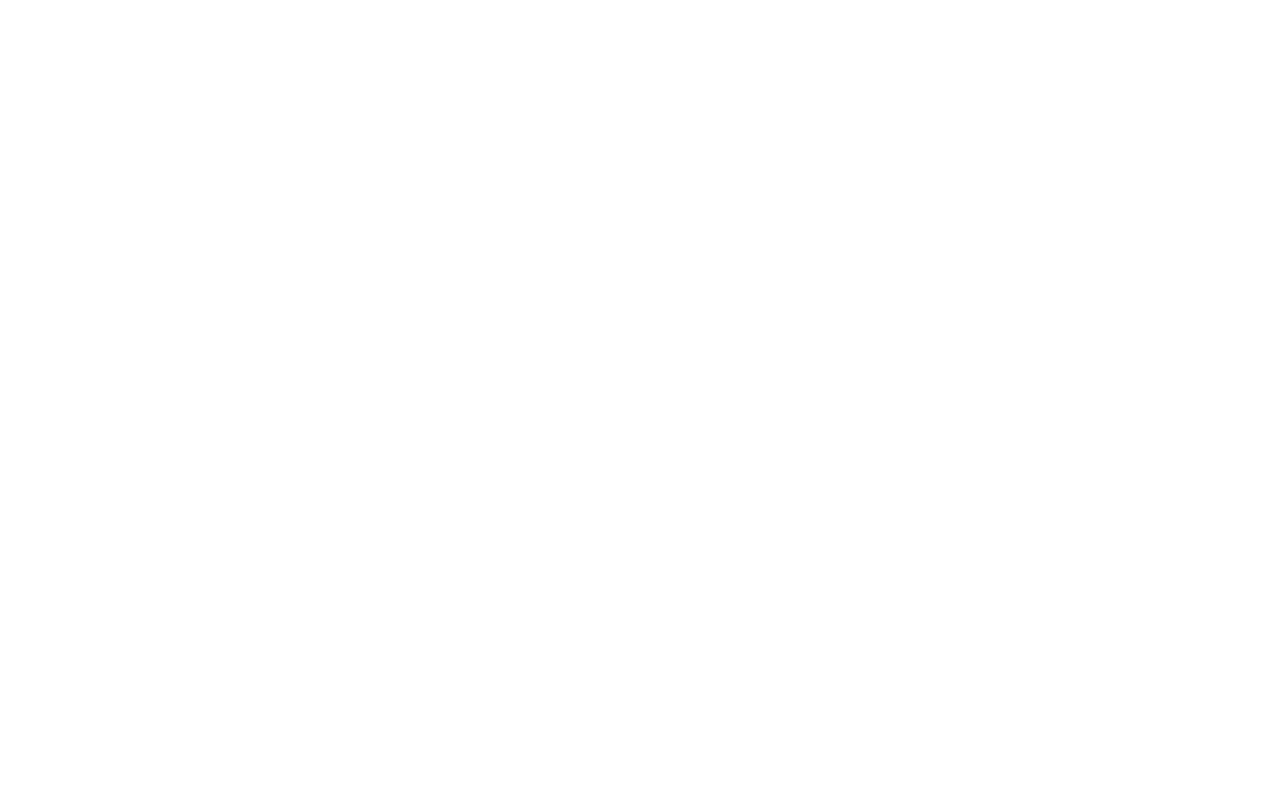
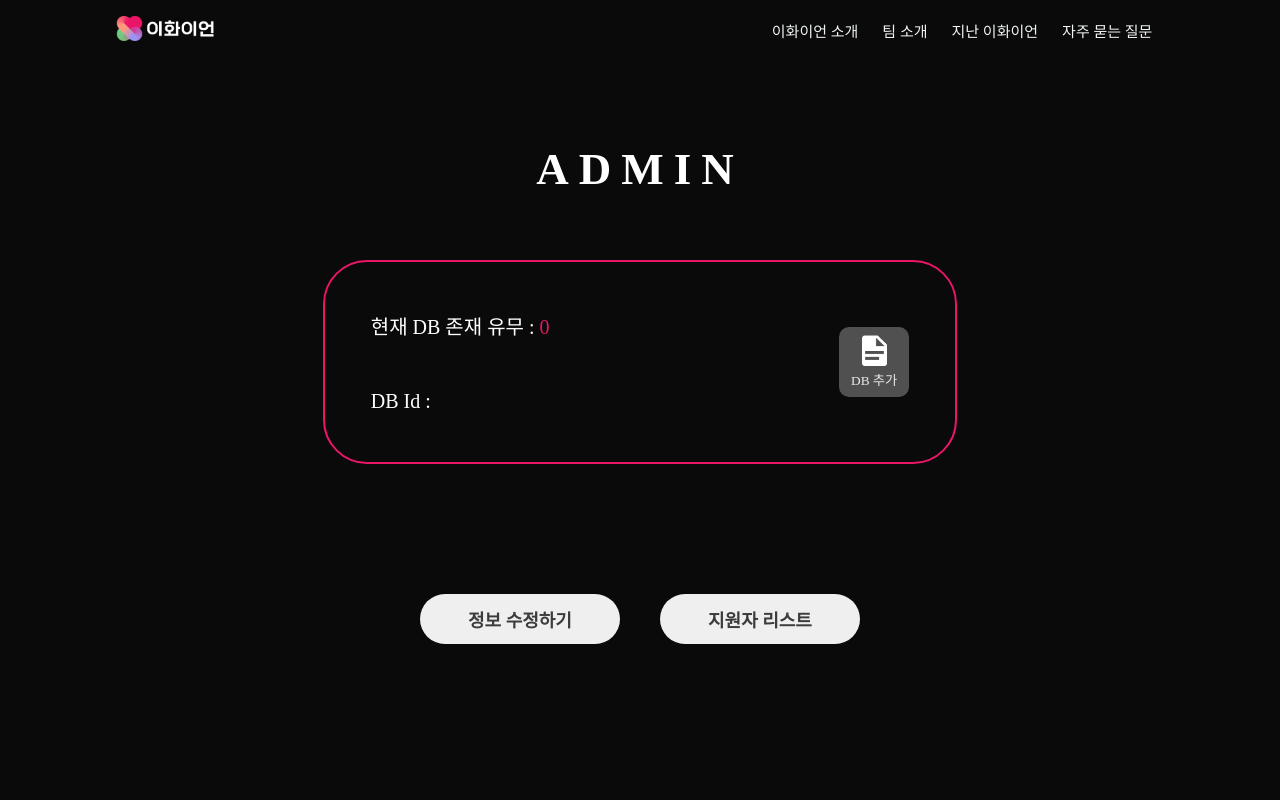
Before and after one commit to hyeinNa/recruiting_2023, a React (Create React App) app in the folder client/: page /admin/landing in a window 1280 px wide. Before the commit this address had no page. Shown: the top 800 px of the page. Built offline with nearby package versions, Linux system fonts and the light colour scheme; no server answers; a web font is replaced by a local one.

Commit message:
#38 관리자 landing 페이지

```diff
--- a/client/src/App.js
+++ b/client/src/App.js
@@ -15,8 +15,8 @@ import NotPeriod from "./components/views/ResultPages/NotPeriod";
 import NewApplicantEnroll from "./components/views/RegisterPages/NewApplicantEnroll";
 import AdminLogin from "./components/views/AdminPages/AdminLogin";
 import ModifyInfo from "./components/views/ManagerPages/ModifyInfo";
-import GenerateDB from "./components/views/ManagerPages/GenerateDB";
-
+import GenerateDB from "./components/views/AdminPages/GenerateDB";
+import ApplicantList from "./components/views/AdminPages/ApplicantList";
 function App() {
   return (
     <div className="App">
@@ -41,12 +41,13 @@ function App() {
           <Route exact path="/result/:id" element={<ShowResult />} />
           <Route exact path="/result/notperiod/:id" element={<NotPeriod />} />
           <Route exact path="/admin" element={<AdminLogin />} />
+          <Route exact path="/admin/modifyInfo/:id" element={<ModifyInfo />} />
           <Route
             exact
-            path="/manager/modifyInfo/:id"
-            element={<ModifyInfo />}
+            path="/admin/applicantList/:id"
+            element={<ApplicantList />}
           />
-          <Route exact path="/manager/generate" element={<GenerateDB />} />
+          <Route exact path="/admin/landing" element={<GenerateDB />} />
         </Routes>
       </BrowserRouter>
     </div>
--- /dev/null
+++ b/client/src/components/views/AdminPages/ApplicantList.js
@@ -0,0 +1,7 @@
+import React from "react";
+
+function ApplicantList() {
+  return <div>ApplicantList</div>;
+}
+
+export default ApplicantList;
--- /dev/null
+++ b/client/src/components/views/AdminPages/GenerateDB.css
@@ -0,0 +1,104 @@
+.generateDB_container {
+  width: 100%;
+  height: 100vh;
+  background-color: #0a0a0a;
+}
+.generateDB_inner_container {
+  max-width: var(--nav-bar-max-width);
+  height: 100%;
+  margin: 0 auto;
+}
+.generateDB_content_container {
+  width: 92%;
+  height: 100%;
+  margin: 0 auto;
+  display: flex;
+  flex-direction: column;
+  align-items: center;
+}
+.generateDB_title {
+  font-size: 45px;
+  font-weight: 700;
+  color: white;
+  letter-spacing: 10px;
+  text-align: center;
+  padding-top: 143px;
+}
+.generateDB_dbInfo_wrap {
+  min-width: 400px;
+  width: 60%;
+  height: 200px;
+  border: solid;
+  border-width: 2px;
+  border-radius: 44px;
+  border-color: var(--ewhaian-pink);
+  margin-top: 65px;
+  display: flex;
+  flex-direction: row;
+  justify-content: space-around;
+}
+.dbInfo_labels {
+  width: 60%;
+  font-size: 20px;
+  font-weight: 400;
+  display: flex;
+  flex-direction: column;
+  justify-content: space-evenly;
+  color: white;
+}
+.pink {
+  display: inline;
+  color: var(--ewhaian-pink);
+}
+.generateDB_button {
+  display: flex;
+  flex-direction: column;
+  justify-content: center;
+}
+.generateDB_button button {
+  border: 0;
+  border-radius: 10px;
+  width: 70px;
+  height: 70px;
+  background-color: #505050;
+  padding: 6px 10px;
+}
+.generateDB_button button:hover {
+  box-shadow: 0 5px 20px rgba(0, 0, 0, 0.8) inset;
+}
+
+.generateDB_button button div {
+  width: 100%;
+  height: 100%;
+  display: flex;
+  flex-direction: column;
+  align-items: center;
+  justify-content: space-around;
+  color: #eae8e8;
+}
+.generateDB_button button div img {
+  width: 25px;
+  height: auto;
+}
+.generateDB_move_buttons {
+  width: 100%;
+  display: flex;
+  flex-direction: row;
+  justify-content: center;
+  margin-top: 130px;
+}
+.generateDB_move_buttons button {
+  border: 0;
+  width: 200px;
+  height: 50px;
+  font-size: 18px;
+  font-weight: 600;
+  border-radius: 100px;
+  margin-left: 20px;
+  margin-right: 20px;
+  color: #3c3c3c;
+}
+.generateDB_move_buttons button:hover {
+  background-color: #eb166a;
+  color: #ffffff;
+}
--- /dev/null
+++ b/client/src/components/views/AdminPages/GenerateDB.js
@@ -0,0 +1,112 @@
+import React from "react";
+import { useState, useEffect } from "react";
+import { useNavigate } from "react-router-dom";
+import axios from "axios";
+import "./GenerateDB.css";
+import Header from "../../Header/Header";
+import Footer from "../../Footer/Footer";
+
+function GenerateDB() {
+  const navigate = useNavigate();
+  //DB가 존재하는지에 대한 변수
+  const [isInDB, setIsInDB] = useState(0);
+  const [objectId, setObjectId] = useState("");
+  useEffect(() => {
+    axios
+      .post("/api/manager/find", {
+        key: 1234,
+      })
+      .then((response) => {
+        setIsInDB(response.data.isInDB);
+        if (response.data.isInDB === "true") {
+          setObjectId(response.data.objectId);
+        }
+      })
+      .catch((error) => {
+        console.log("An error occurred: ", error.response);
+      });
+  }, []);
+  const addDB = () => {
+    if (isInDB === "true") {
+      alert("이미 DB가 존재합니다.");
+    } else {
+      axios
+        .post("/api/manager/init", {
+          key: 1234,
+          cardinalNumber: "",
+          recruitingTeams: 0,
+          applicationSubmissionPeriod: "",
+          firstPresentationPeriod: "",
+          interviewPeriod: "",
+          finalPresentationPeriod: "",
+          isApplicationPeriod: false,
+          masterName: "",
+          masterPhoneNumber: "",
+          masterTrainingPlace: "",
+        })
+        .then((response) => {
+          console.log(response.data.basicInfoCreate);
+        })
+        .catch((error) => {
+          console.log("An error occurred: ", error.response);
+        });
+      alert("DB를 추가하였습니다.");
+      window.location.reload();
+    }
+  };
+  return (
+    <div>
+      <Header />
+      <div className="generateDB_container">
+        <div className="generateDB_inner_container">
+          <div className="generateDB_content_container">
+            <div className="generateDB_title">ADMIN</div>
+            <div className="generateDB_dbInfo_wrap">
+              <div className="dbInfo_labels">
+                <div className="dbInfo_label1">
+                  현재 DB 존재 유무 : <div className="pink">{isInDB}</div>
+                </div>
+                <div className="dbInfo_label2">
+                  DB Id : <div className="pink">{objectId}</div>
+                </div>
+              </div>
+              <div className="generateDB_button">
+                <button type="button" onClick={addDB}>
+                  <div>
+                    <img src="/img/admin/dbGenerate.png" alt="dbPlus" />
+                    DB 추가
+                  </div>
+                </button>
+              </div>
+            </div>
+            <div className="generateDB_move_buttons">
+              <button
+                type="button"
+                onClick={() => {
+                  navigate("/admin/modifyInfo/" + objectId, {
+                    replace: false,
+                  });
+                }}
+              >
+                정보 수정하기
+              </button>
+              <button
+                type="button"
+                onClick={() => {
+                  navigate("/admin/applicantList/" + objectId, {
+                    replace: false,
+                  });
+                }}
+              >
+                지원자 리스트
+              </button>
+            </div>
+          </div>
+        </div>
+      </div>
+      <Footer />
+    </div>
+  );
+}
+
+export default GenerateDB;
--- a/client/src/components/views/ManagerPages/GenerateDB.js
+++ /dev/null
@@ -1,78 +0,0 @@
-import React from "react";
-import { useState, useEffect } from "react";
-import { useNavigate } from "react-router-dom";
-import axios from "axios";
-
-function GenerateDB() {
-  const navigate = useNavigate();
-  //DB가 존재하는지에 대한 변수
-  const [isInDB, setIsInDB] = useState(0);
-  const [objectId, setObjectId] = useState("");
-  useEffect(() => {
-    axios
-      .post("/api/manager/find", {
-        key: 1234,
-      })
-      .then((response) => {
-        setIsInDB(response.data.isInDB);
-        if (response.data.isInDB === "true") {
-          setObjectId(response.data.objectId);
-        }
-      })
-      .catch((error) => {
-        console.log("An error occurred: ", error.response);
-      });
-  }, []);
-  const addDB = () => {
-    if (isInDB === "true") {
-      alert("이미 DB가 존재합니다.");
-    } else {
-      axios
-        .post("/api/manager/init", {
-          key: 1234,
-          cardinalNumber: "",
-          recruitingTeams: 0,
-          applicationSubmissionPeriod: "",
-          firstPresentationPeriod: "",
-          interviewPeriod: "",
-          finalPresentationPeriod: "",
-          isApplicationPeriod: false,
-          masterName: "",
-          masterPhoneNumber: "",
-          masterTrainingPlace: "",
-        })
-        .then((response) => {
-          console.log(response.data.basicInfoCreate);
-        })
-        .catch((error) => {
-          console.log("An error occurred: ", error.response);
-        });
-      alert("DB를 추가하였습니다.");
-      window.location.reload();
-    }
-  };
-  return (
-    <div>
-      GenerateDB
-      <div>DB가 존재하나요?{isInDB}</div>
-      <div>DB Id : {objectId}</div>
-      <div>
-        <button type="button" onClick={addDB}>
-          DB 생성 버튼
-        </button>
-      </div>
-      <div>
-        <button
-          type="button"
-          onClick={() => {
-            navigate("/manager/modifyInfo/" + objectId, { replace: false });
-          }}
-        >
-          수정하러가기
-        </button>
-      </div>
-    </div>
-  );
-}
-
-export default GenerateDB;
--- a/client/src/components/views/ManagerPages/ModifyInfo.js
+++ b/client/src/components/views/ManagerPages/ModifyInfo.js
@@ -16,7 +16,7 @@ import axios from "axios";
 function ModifyInfo() {
   //url에서 지원자 고유 id 알아내기
   const pathName = window.location.pathname;
-  const objectId = pathName.substring(20, pathName.length);
+  const objectId = pathName.substring(18, pathName.length);
   //입력 폼에 대한 변수와 함수
   const [inputs, setInputs] = useState({
     cardinalNumber: "",
```
Also changed, not shown: client/public/img/admin/dbGenerate.png (added).
